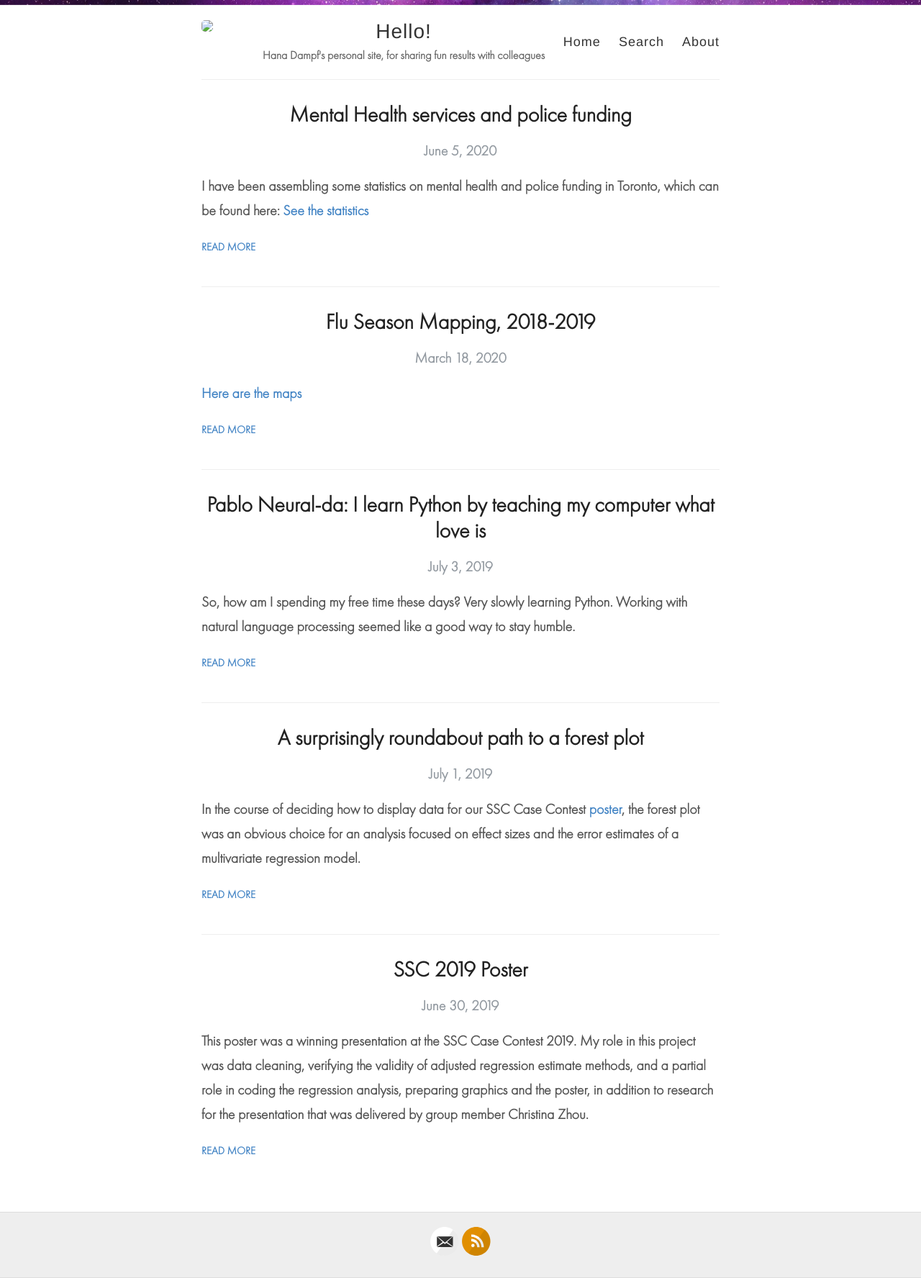
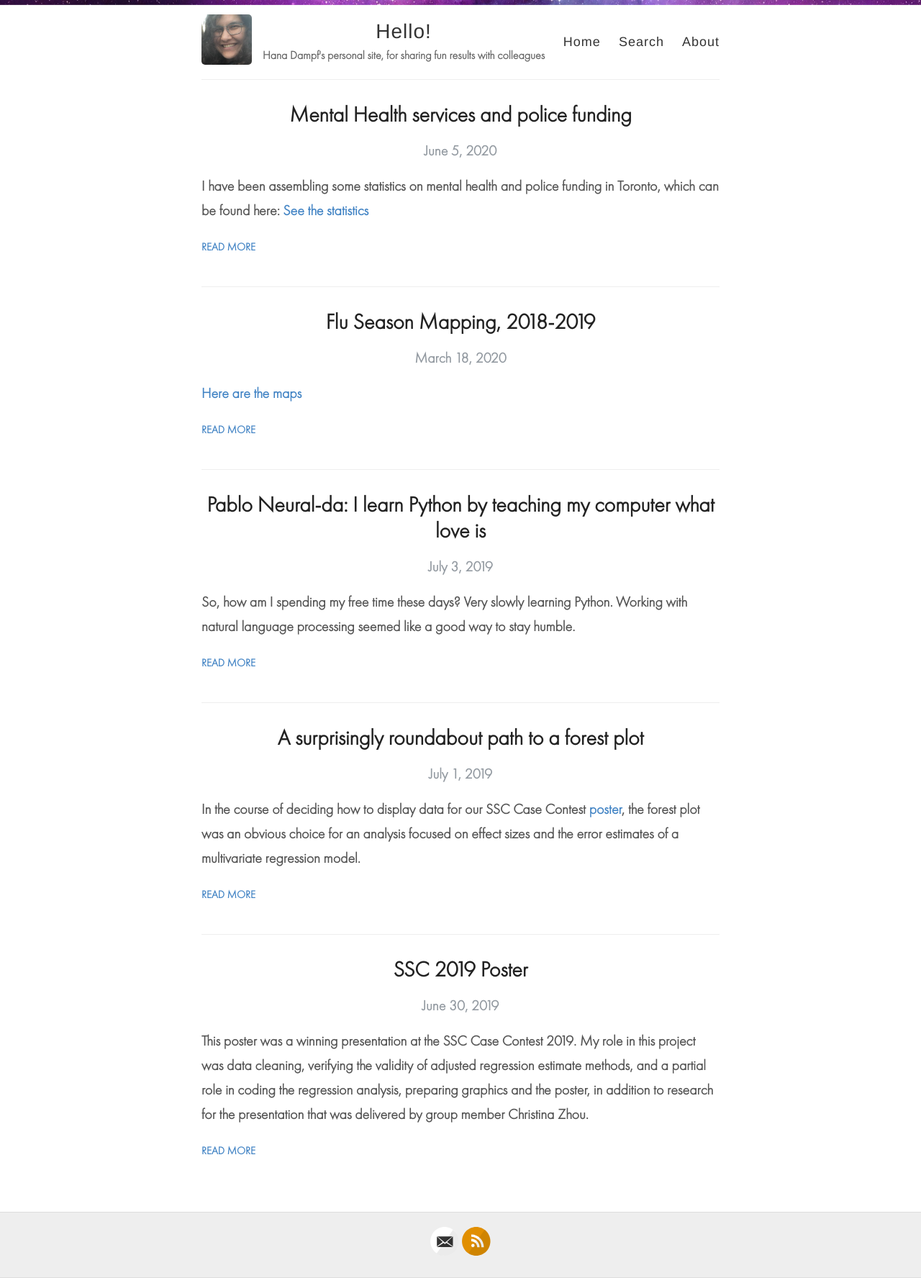
Before and after one commit to hana-dampf/hana-dampf.github.io, a Jekyll site: the page built from index.html, in a window 1280 px wide. Shown: the whole page at 72% size. Built offline with Jekyll 4.4.1, drawn with Linux system fonts in a browser that asks for light colours.

Commit message:
Update _config.yml

```diff
--- a/_config.yml
+++ b/_config.yml
@@ -12,7 +12,7 @@ author: Hana Dampf
 description: Hana Dampf's personal site, for sharing fun results with colleagues
 
 # URL of your avatar or profile pic (you could use your GitHub profile pic)
-avatar: hana-dampf.github.io/images/66894592_10217009744329366_1481488280867307520_n.jpg
+avatar: https://hana-dampf.github.io/images/66894592_10217009744329366_1481488280867307520_n.jpg
 
 #
 # Flags below are optional
```
